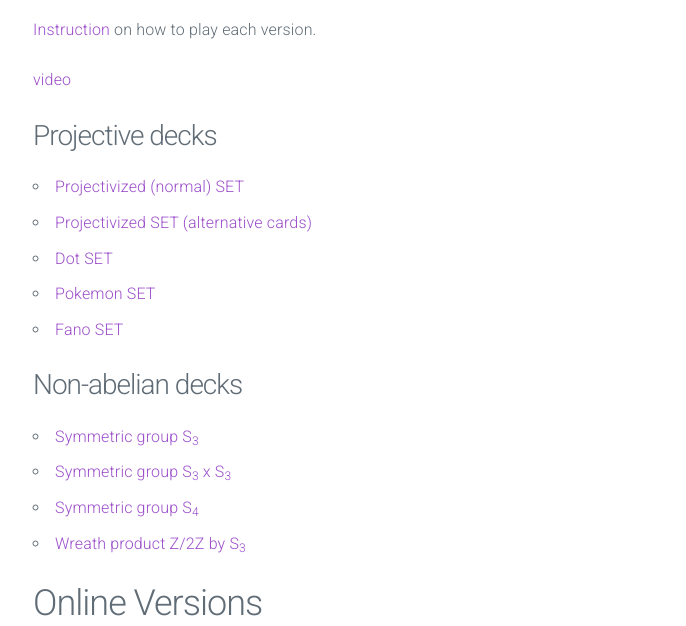
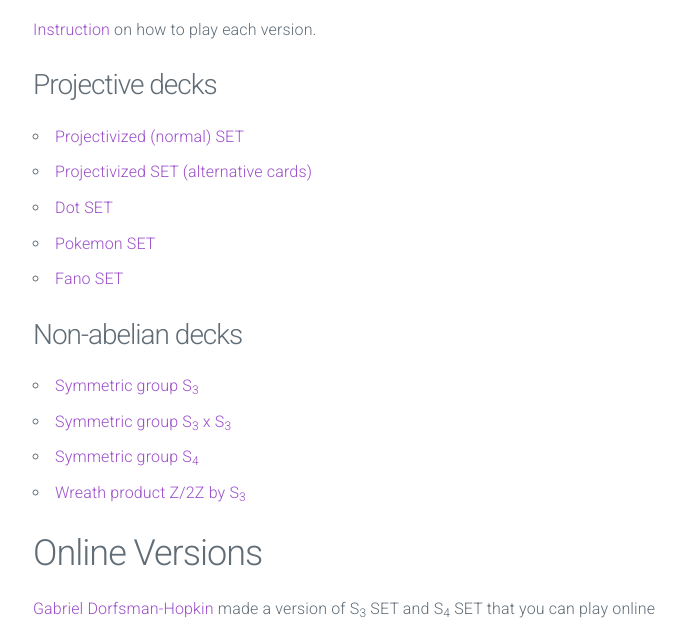
Before and after one commit to lucasvanmeter/set, a plain HTML site: page index.html in a window 1280 px wide. Shown: the part 174-800 px from the top of the page, without its empty margins (95-781 px from the left). Drawn offline with Linux system fonts and the light colour scheme.

Commit message:
Update index.html

```diff
--- a/index.html
+++ b/index.html
@@ -33,7 +33,7 @@
     <h2>SET decks</h2>
 
     <p><a href="set/Instructions.pdf">Instruction</a> on how to play each version.</p>
-    <p><a href="set.mp4">video</a></p>
+
 
     <h3> Projective decks </h3>
     <ul>
```
